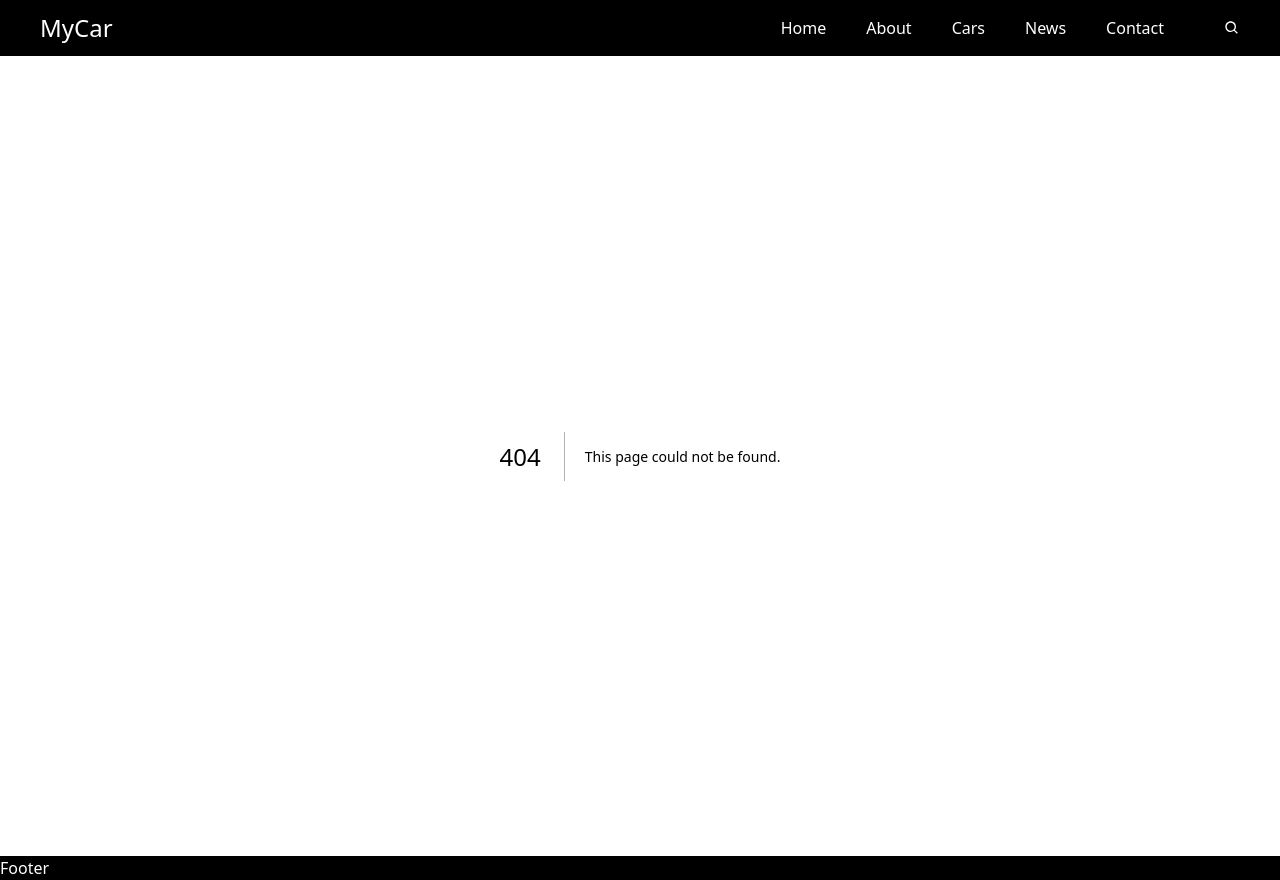
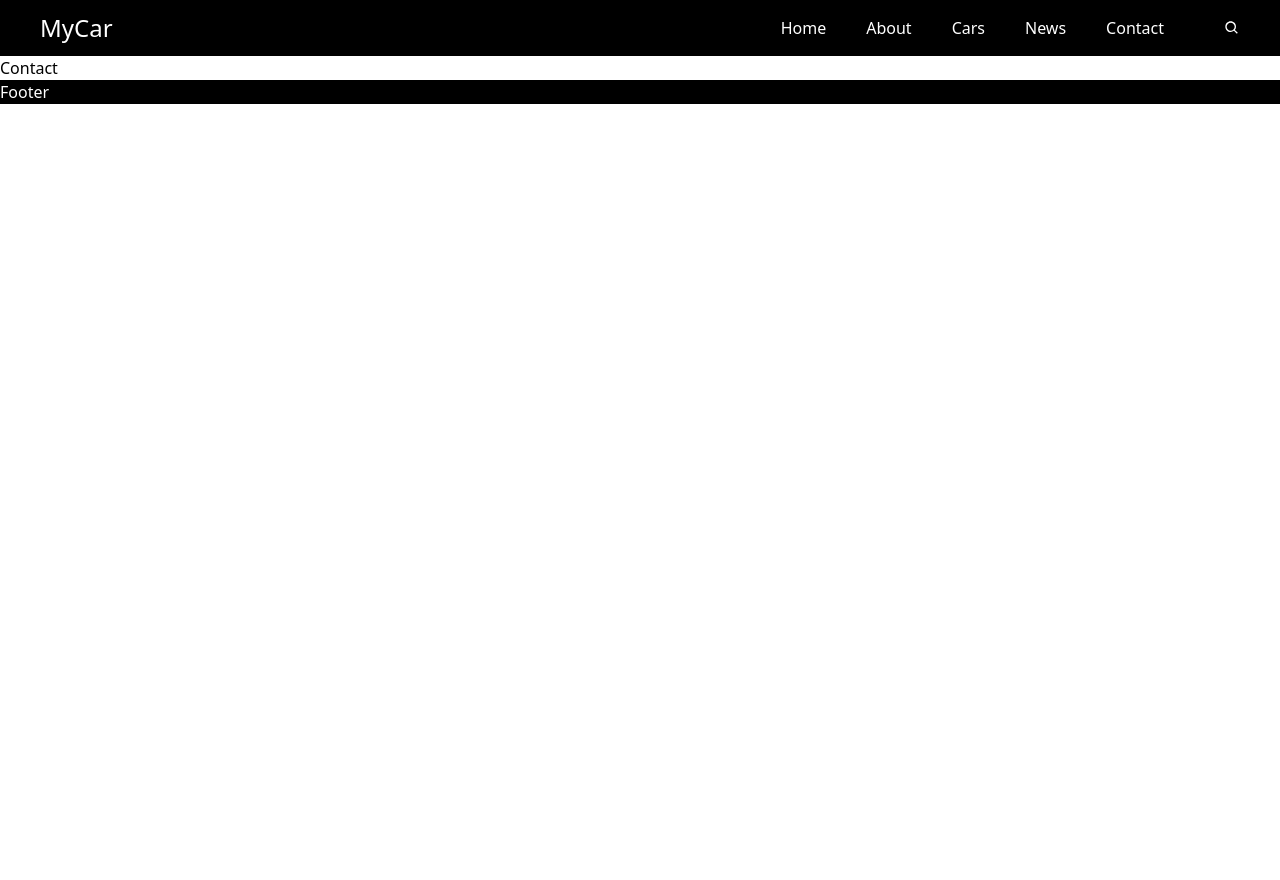
Before and after one commit to rizvan555/Car-Showroom, a Next.js app: page /contact/contact in a window 1280 px wide. Before the commit this address had no page. After the commit the page ends 800 px from the top, so only its background shows below. Built offline with nearby package versions, Linux system fonts and the light colour scheme.

Commit message:
created pages

```diff
--- /dev/null
+++ b/pages/about/about.tsx
@@ -0,0 +1,7 @@
+import React from 'react';
+
+function About() {
+  return <div>About</div>;
+}
+
+export default About;
--- /dev/null
+++ b/pages/cars/cars.tsx
@@ -0,0 +1,7 @@
+import React from 'react';
+
+function Cars() {
+  return <div>Cars</div>;
+}
+
+export default Cars;
--- /dev/null
+++ b/pages/contact/contact.tsx
@@ -0,0 +1,7 @@
+import React from 'react';
+
+function Contact() {
+  return <div>Contact</div>;
+}
+
+export default Contact;
--- /dev/null
+++ b/pages/news/news.tsx
@@ -0,0 +1,7 @@
+import React from 'react';
+
+function News() {
+  return <div>News</div>;
+}
+
+export default News;
```
